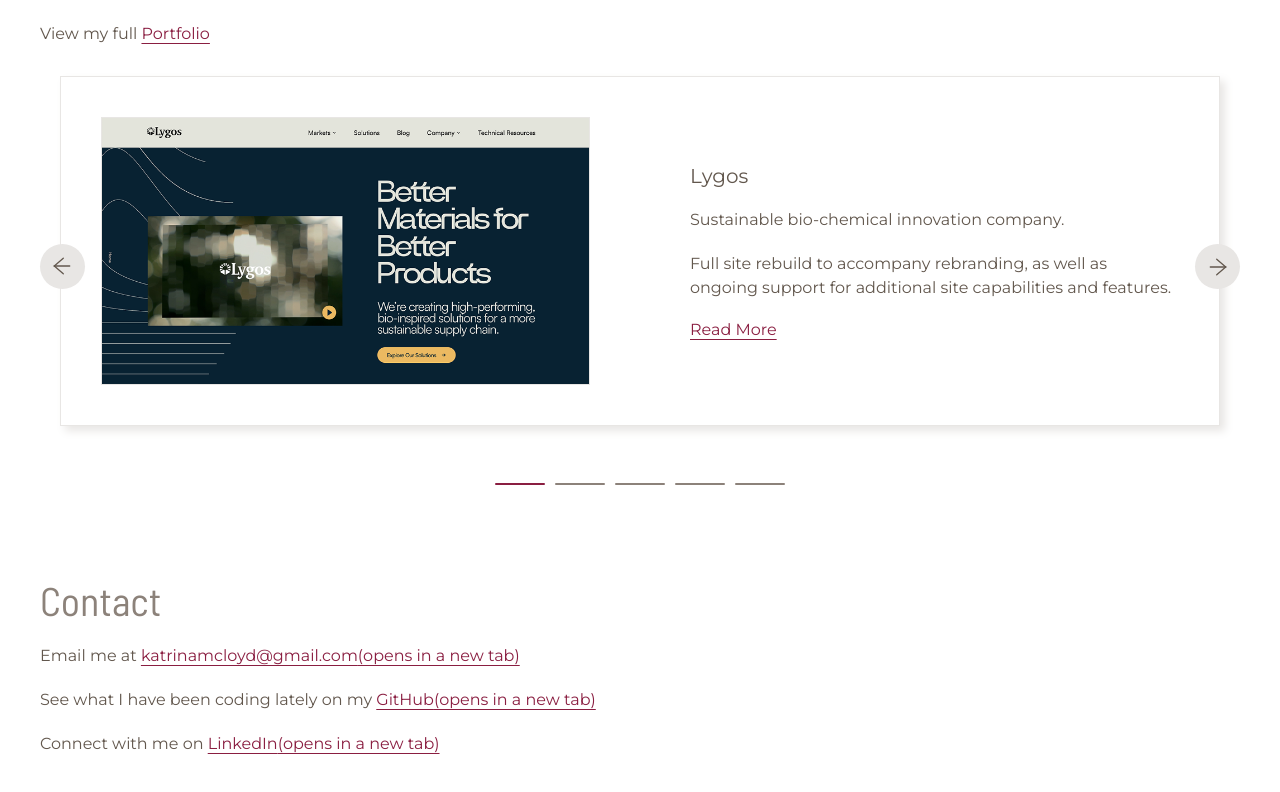
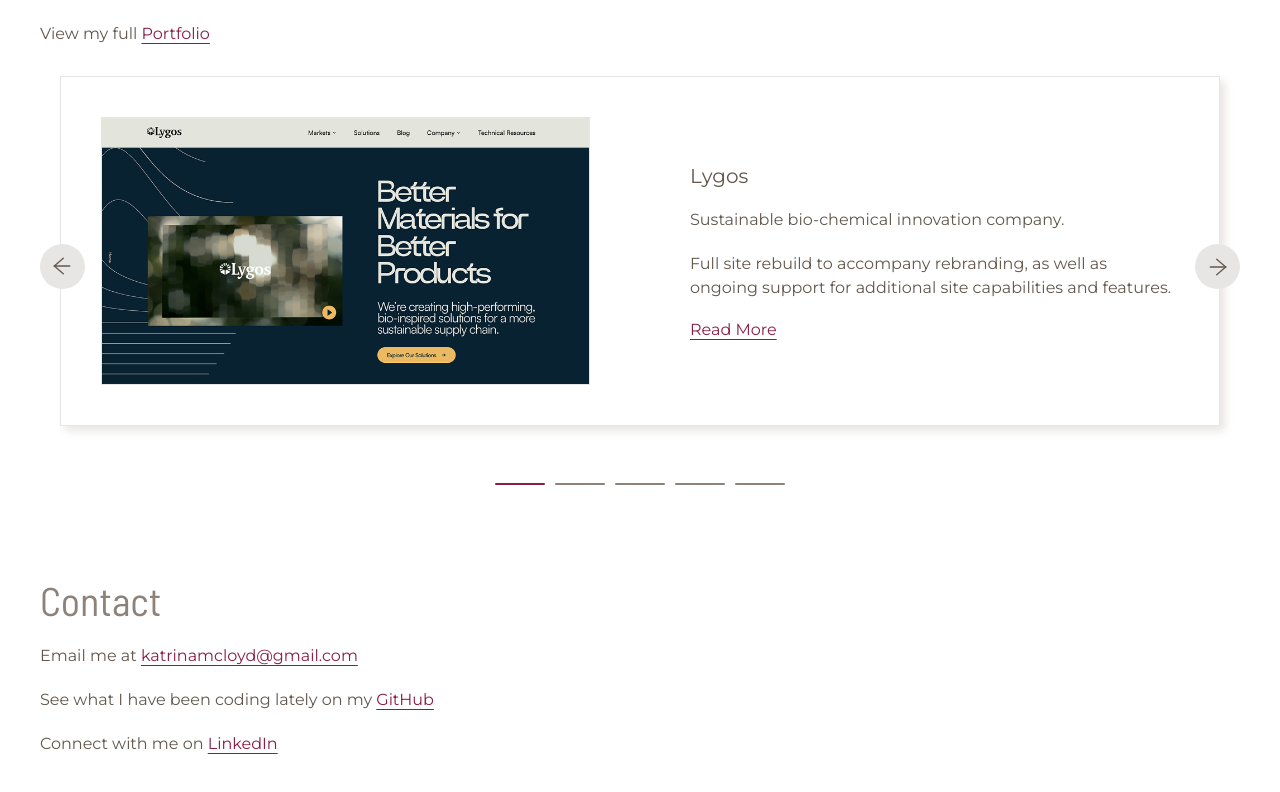
Before and after one commit to KatrinaCloyd/portfolio_2025, a Next.js app: page / in a window 1280 px wide. Shown: the part 844-1636 px from the top of the page. Built offline with nearby package versions, Linux system fonts and the light colour scheme.

Commit message:
Fix new tab comment

```diff
--- a/src/components/Link/Link.tsx
+++ b/src/components/Link/Link.tsx
@@ -20,7 +20,7 @@
       tabIndex={!!tabable ? 0 : -1}
     >
       {text}
-      {!!external && <span className='srX'>(opens in a new tab)</span>}
+      {!!external && <span className='sr'>(opens in a new tab)</span>}
       {!!external ? EXTERNAL_LINK : LINK_ARROW}
     </Link>
   )
```
